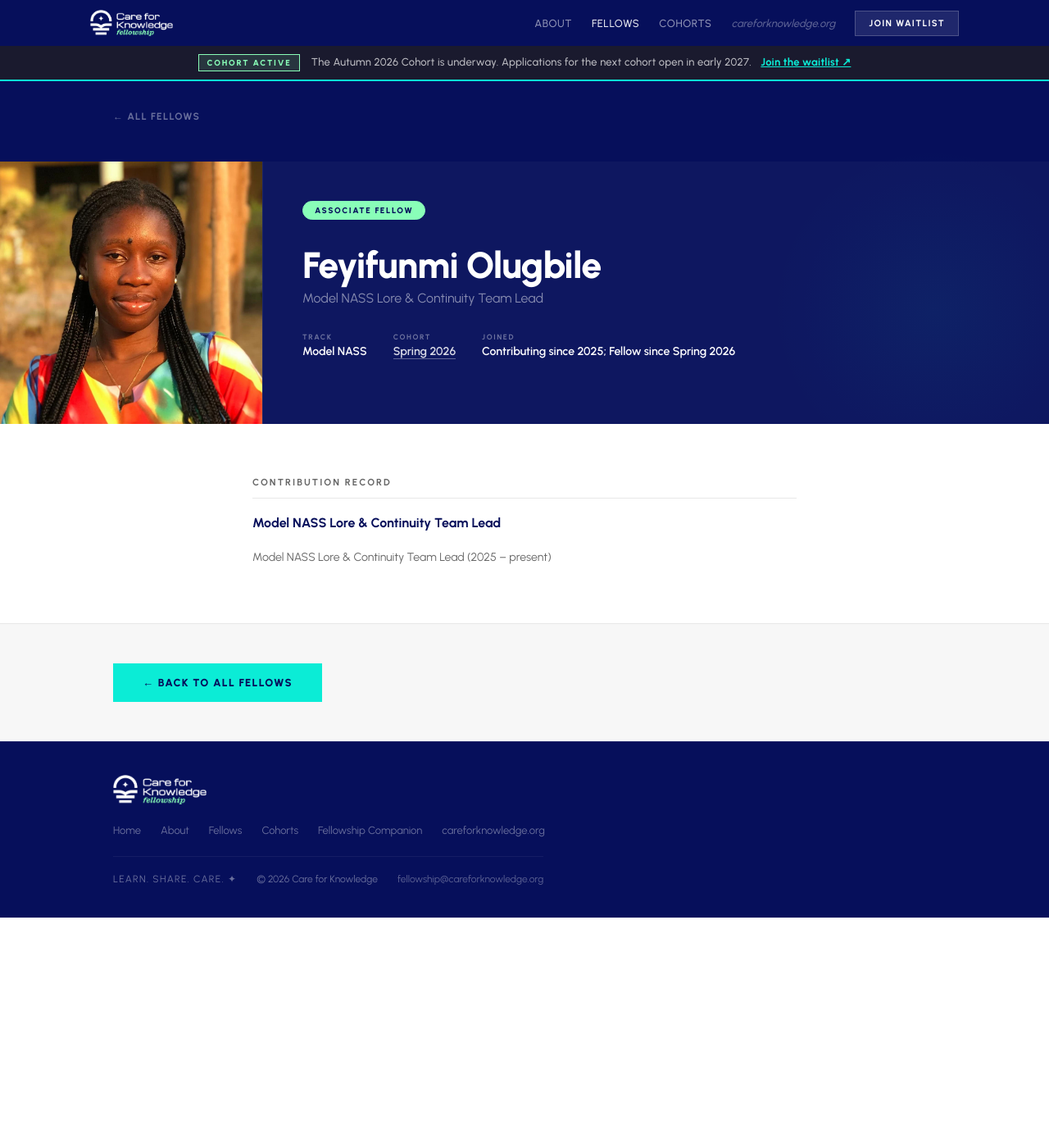
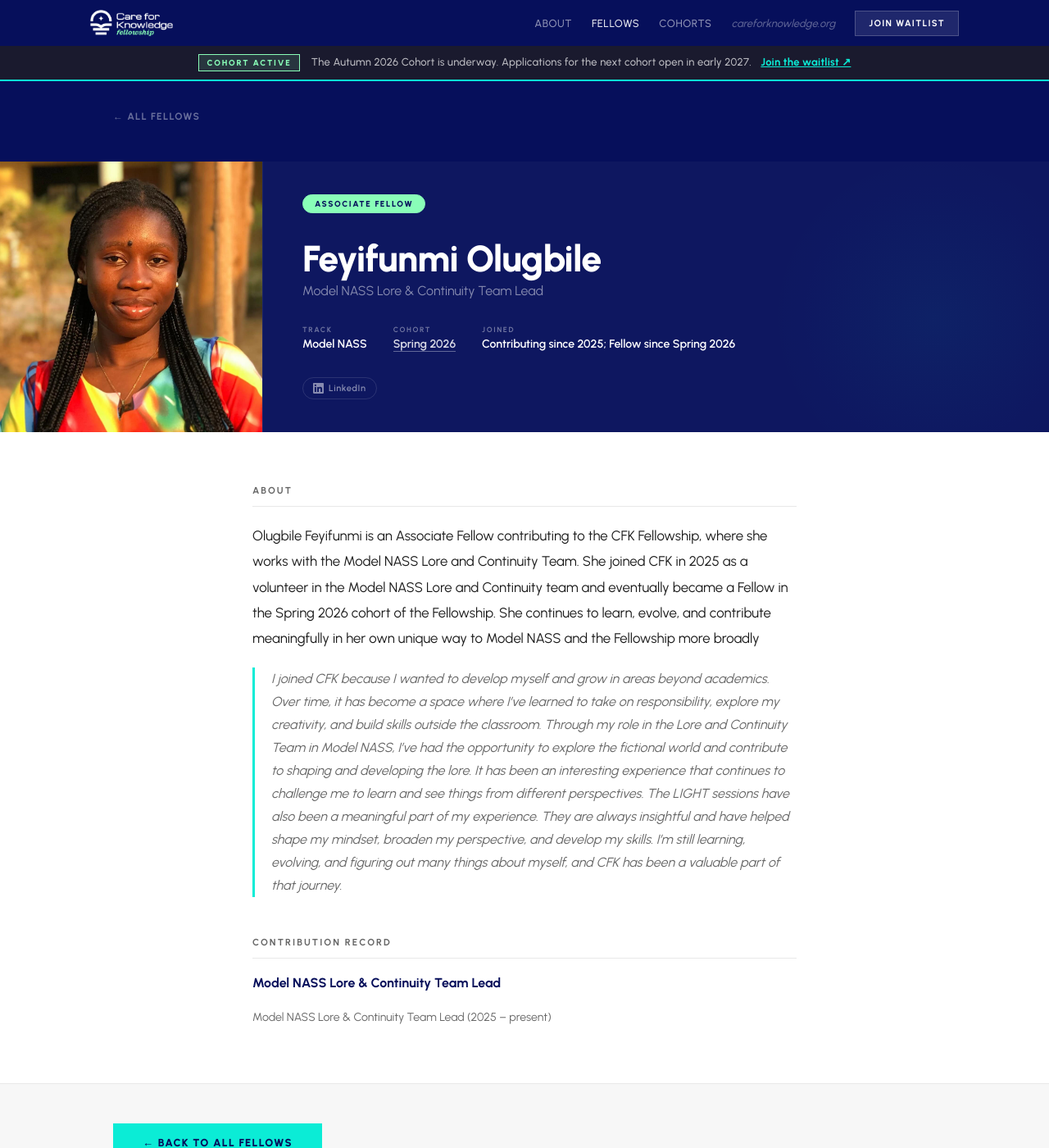
Before and after one commit to JoshuaOlu/cfk-fellowship-website, a Jekyll site: the page built from _fellows/feyifunmi-olugbile.md, in a window 1280 px wide and 1400 px high. Shown: the whole window at 82% size. Built offline with Jekyll 4.4.1, drawn with Linux system fonts in a browser that asks for light colours.

Commit message:
Updated more Fellows

```diff
--- a/_data/fellows/feyifunmi-olugbile.yml
+++ b/_data/fellows/feyifunmi-olugbile.yml
@@ -20,12 +20,12 @@ timeline:
   - "Model NASS Lore & Continuity Team Lead (2025 – present)"
 
 # ── PROFILE ──────────────────────────────────────
-bio: ""
-statement: ""
+bio: "Olugbile Feyifunmi is an Associate Fellow contributing to the CFK Fellowship, where she works with the Model NASS Lore and Continuity Team. She joined CFK in 2025 as a volunteer in the Model NASS Lore and Continuity team and eventually became a Fellow in the Spring 2026 cohort of the Fellowship. She continues to learn, evolve, and contribute meaningfully in her own unique way to Model NASS and the Fellowship more broadly"
+statement: "I joined CFK because I wanted to develop myself and grow in areas beyond academics. Over time, it has become a space where I’ve learned to take on responsibility, explore my creativity, and build skills outside the classroom. Through my role in the Lore and Continuity Team in Model NASS, I’ve had the opportunity to explore the fictional world and contribute to shaping and developing the lore. It has been an interesting experience that continues to challenge me to learn and see things from different perspectives. The LIGHT sessions have also been a meaningful part of my experience. They are always insightful and have helped shape my mindset, broaden my perspective, and develop my skills. I’m still learning, evolving, and figuring out many things about myself, and CFK has been a valuable part of that journey."
 
 # ── SOCIAL ───────────────────────────────────────
 # Always use the full URL for every platform.
-linkedin:  ""
+linkedin:  "https://www.linkedin.com/in/feyifunmi-olugbile-2ba7a5333"
 instagram: ""
 x:         ""
 substack:  ""
--- a/_data/fellows/treasure-ojei.yml
+++ b/_data/fellows/treasure-ojei.yml
@@ -17,18 +17,19 @@ exited: ""
 current_role: "WikiQuestions Program Admin"
 other_roles: []
 timeline:
-  - "WikiQuestions Program Admin (2025 – present)"
+  - "WikiQuestions Program Admin (Mar 2026 – present)"
+  - "WikiQuestions Digitisation Fellow (Feb 2025 – Mar 2026)"
 
 # ── PROFILE ──────────────────────────────────────
-bio: ""
-statement: ""
+bio: "Treasure Ojei is an Associate Fellow of the CFK Fellowship, where she currently serves as Program Administrator for the WikiQuestions program. She joined the Fellowship as part of the 2025 Spring Cohort, contributing to the digitisation of past examination questions through the WikiQuestions program. Since then, she has taken on greater responsibilities that have stretched and challenged her, seeing each opportunity as her own little way of contributing to the development of the next generation of leaders."
+statement: "I joined the CFK because I actually do care for knowledge and I believe that when you help in building something that would echo through time, you also unknowingly build yourself in the process. It’s a win-win."
 
 # ── SOCIAL ───────────────────────────────────────
 # Always use the full URL for every platform.
-linkedin:  ""
-instagram: ""
+linkedin:  "https://www.linkedin.com/in/treasure-ojei-66b6b4216?utm_source=share_via&utm_content=profile&utm_medium=member_ios"
+instagram: "https://www.instagram.com/t.ojei/"
 x:         ""
-substack:  ""
+substack:  "https://substack.com/@treasurespen?r=3apan4&utm_medium=ios&utm_source=stories&shareImageVariant=image"
 orcid:     ""
-youtube:   ""
-tiktok:    ""
+youtube:   "https://youtube.com/@uncoveringtreasures?si=n3hZRwOsrJ7U-Dhf"
+tiktok:    "https://tiktok.com/Treasure Ojei"
```
Also changed, not shown: scripts/fellow-updates.csv (+2 -2 lines), assets/images/fellows/treasure-ojei.jpg (added).
